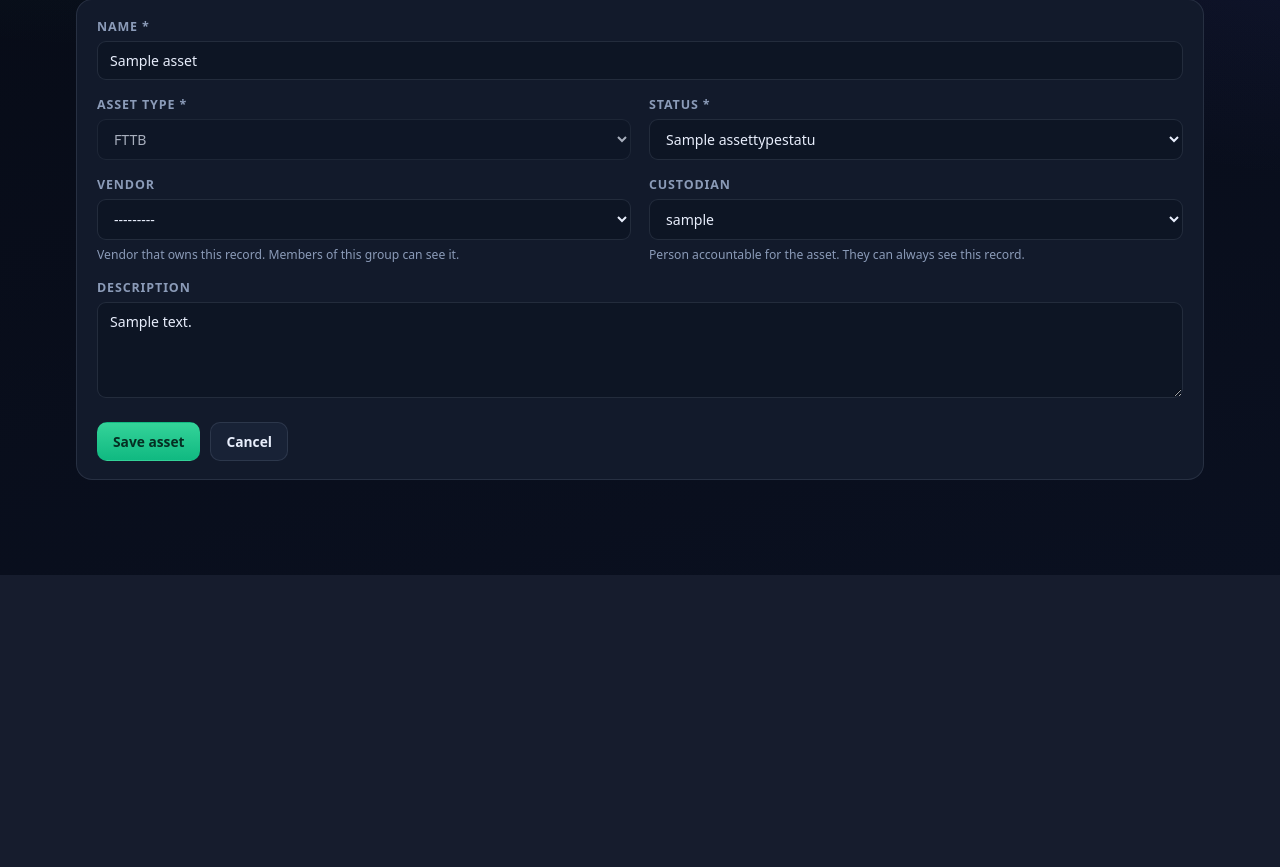
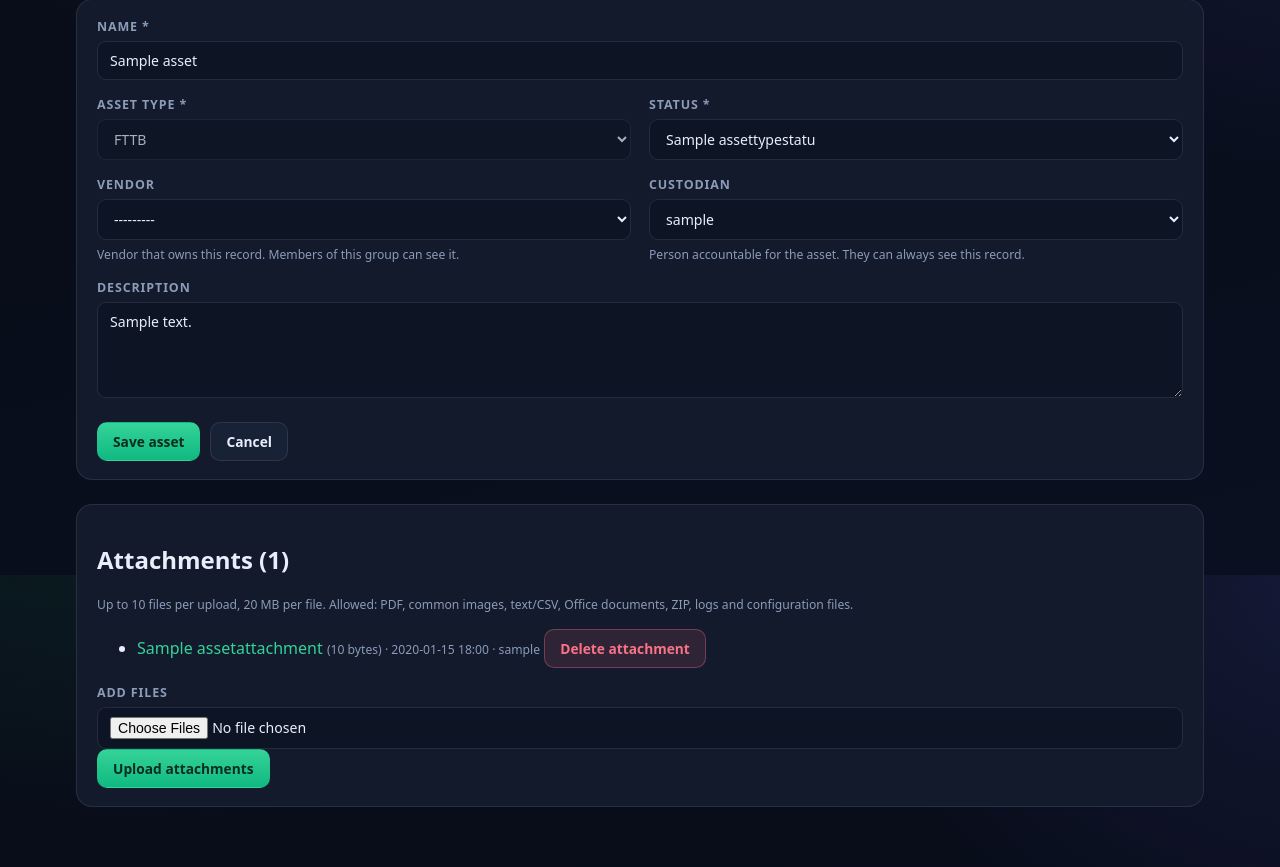
Before and after one commit to rtmacalino/Tracker, a Django app: page /assets/1/edit/ in a window 1280 px wide. Shown: the part 225-1092 px from the top of the page. Before the commit the page ends 800 px from the top, so only its background shows below. Run offline with Django 5.2, Linux system fonts and the light colour scheme; a user stored in the database is signed in; data comes from the database, SQL or seed files in the repository; tables that the repository leaves empty hold one stand-in row (values such as "Sample post"); parts of the project's set-up code (start-up, migrations or seed data) failed here and were passed over.

Commit message:
Add attachment management to edit record page

```diff
--- a/inventory/templates/inventory/asset_form.html
+++ b/inventory/templates/inventory/asset_form.html
@@ -26,6 +26,42 @@
     </form>
   </section>
 
+  {% if asset %}
+    <section class="panel" style="margin-top: 24px;">
+      <div class="panel-body">
+        <h2>Attachments ({{ attachments|length }})</h2>
+        <p class="helptext">Up to 10 files per upload, 20 MB per file. Allowed: PDF, common images, text/CSV, Office documents, ZIP, logs and configuration files.</p>
+        {% if attachments %}
+          <ul>
+            {% for attachment in attachments %}
+              <li style="margin-bottom: 12px;">
+                <a href="{% url 'inventory:asset_attachment_download' asset.pk attachment.pk %}">{{ attachment.original_name }}</a>
+                <span class="helptext">({{ attachment.file_size|filesizeformat }}) · {{ attachment.uploaded_at|date:"Y-m-d H:i" }} · {{ attachment.uploaded_by|default:"former user" }}</span>
+                <form method="post" action="{% url 'inventory:asset_attachment_delete' asset.pk attachment.pk %}" style="display:inline;">
+                  {% csrf_token %}
+                  <input type="hidden" name="return_to" value="edit">
+                  <button class="btn btn-danger" type="submit">Delete attachment</button>
+                </form>
+              </li>
+            {% endfor %}
+          </ul>
+        {% else %}
+          <p>No attachments have been uploaded for this record.</p>
+        {% endif %}
+
+        <form method="post" enctype="multipart/form-data" action="{% url 'inventory:asset_attachment_upload' asset.pk %}">
+          {% csrf_token %}
+          <input type="hidden" name="return_to" value="edit">
+          <div class="field">
+            <label for="id_attachment_files">Add files</label>
+            <input id="id_attachment_files" type="file" name="files" multiple required>
+          </div>
+          <button class="btn btn-primary" type="submit">Upload attachments</button>
+        </form>
+      </div>
+    </section>
+  {% endif %}
+
   <script>
     (function () {
       var typeSelect = document.getElementById("id_asset_type");
```
